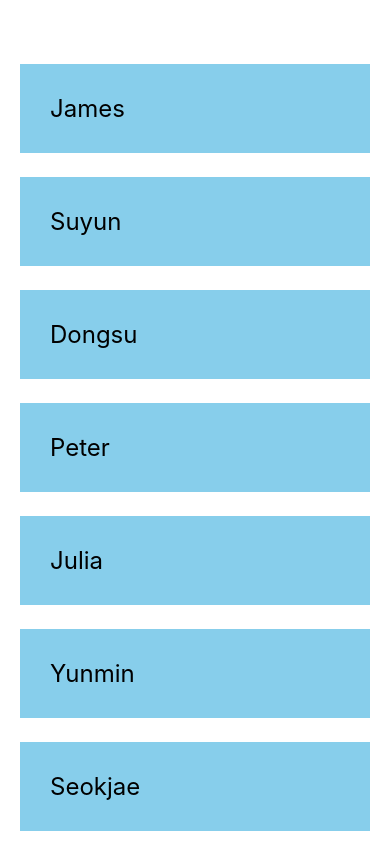
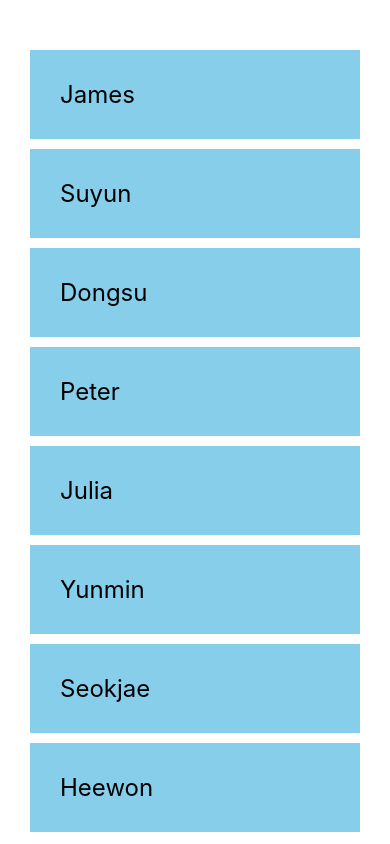
Before and after one commit to MASEOKJAE/CTA_Prototype, a React Native app in the folder ProtoProject/: screen / in a window 390 px wide. Built offline with nearby package versions, Linux system fonts and the light colour scheme.

Commit message:
Using FlatList

```diff
--- a/ProtoProject/App.js
+++ b/ProtoProject/App.js
@@ -1,6 +1,6 @@
 import React, {useState} from 'react';
 import { StatusBar } from 'expo-status-bar';
-import { StyleSheet, Text, View, Button, TextInput, ScrollView } from 'react-native';
+import { StyleSheet, Text, View, Button, TextInput, ScrollView, FlatList } from 'react-native';
 
 export default function App() {
   const [people, setPeople] = useState([
@@ -16,15 +16,12 @@ export default function App() {
   return (
     <View style={styles.container}>
 
-      <ScrollView>
-        { people.map((item) => {
-          return (
-            <View key={item.key}>
-              <Text style={styles.mapItem}>{item.name}</Text>
-            </View>
-          )
-        })}
-      </ScrollView>
+      <FlatList
+        keyExtractor={(item) => item.key}
+        data={people}
+        renderItem={({ item }) => (
+          <Text style={(styles.mapItem)}>{item.name}</Text>
+        )}/>
 
       {/* 위 아래 같은 기능 다른 모습 */}
       {/* <ScrollView>
@@ -52,6 +49,8 @@ const styles = StyleSheet.create({
     marginTop: 24,
     padding: 30,
     backgroundColor: 'skyblue',
-    fontSize: 24
+    fontSize: 24,
+    marginHorizontal: 10,
+    marginTop: 10
   }
 });
```
